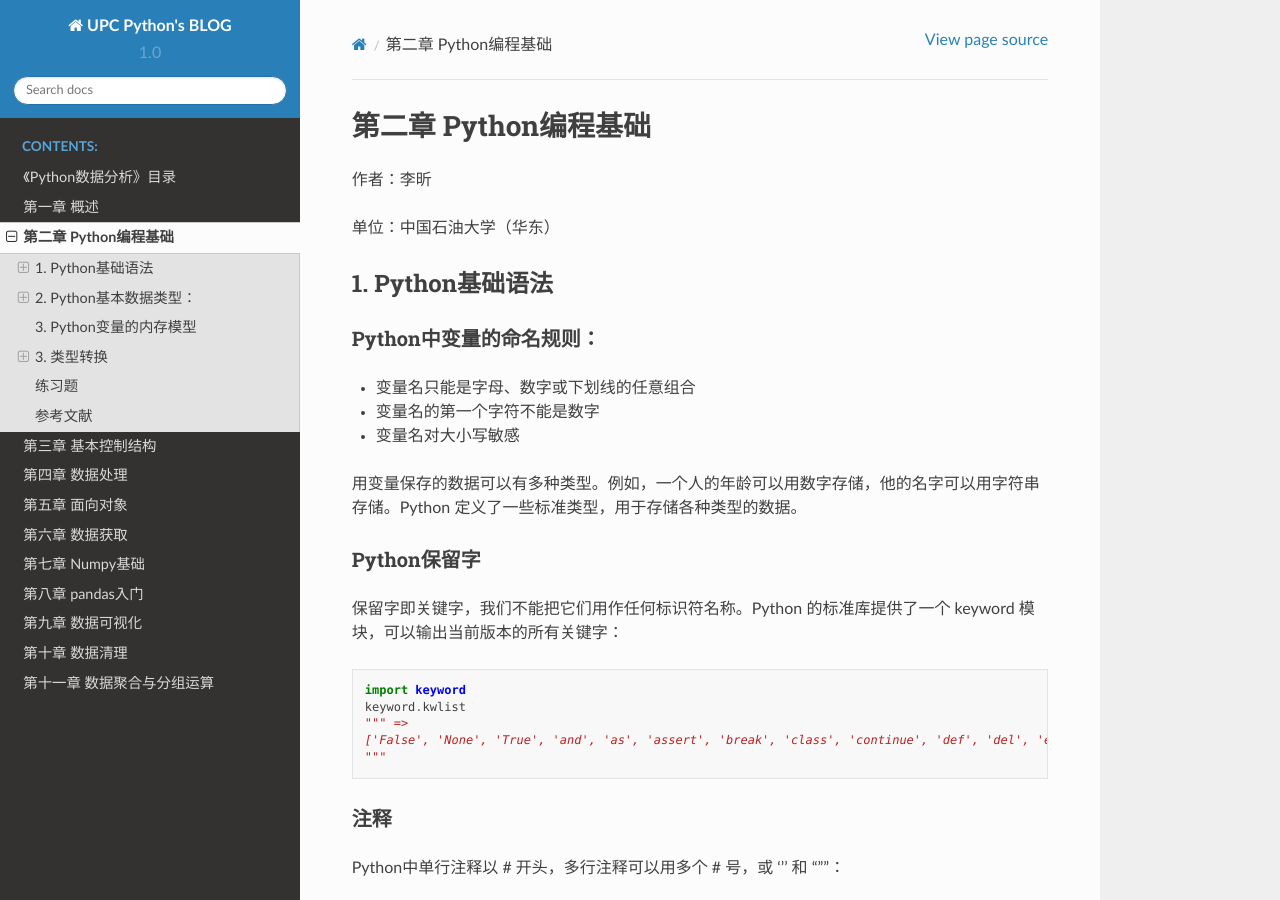
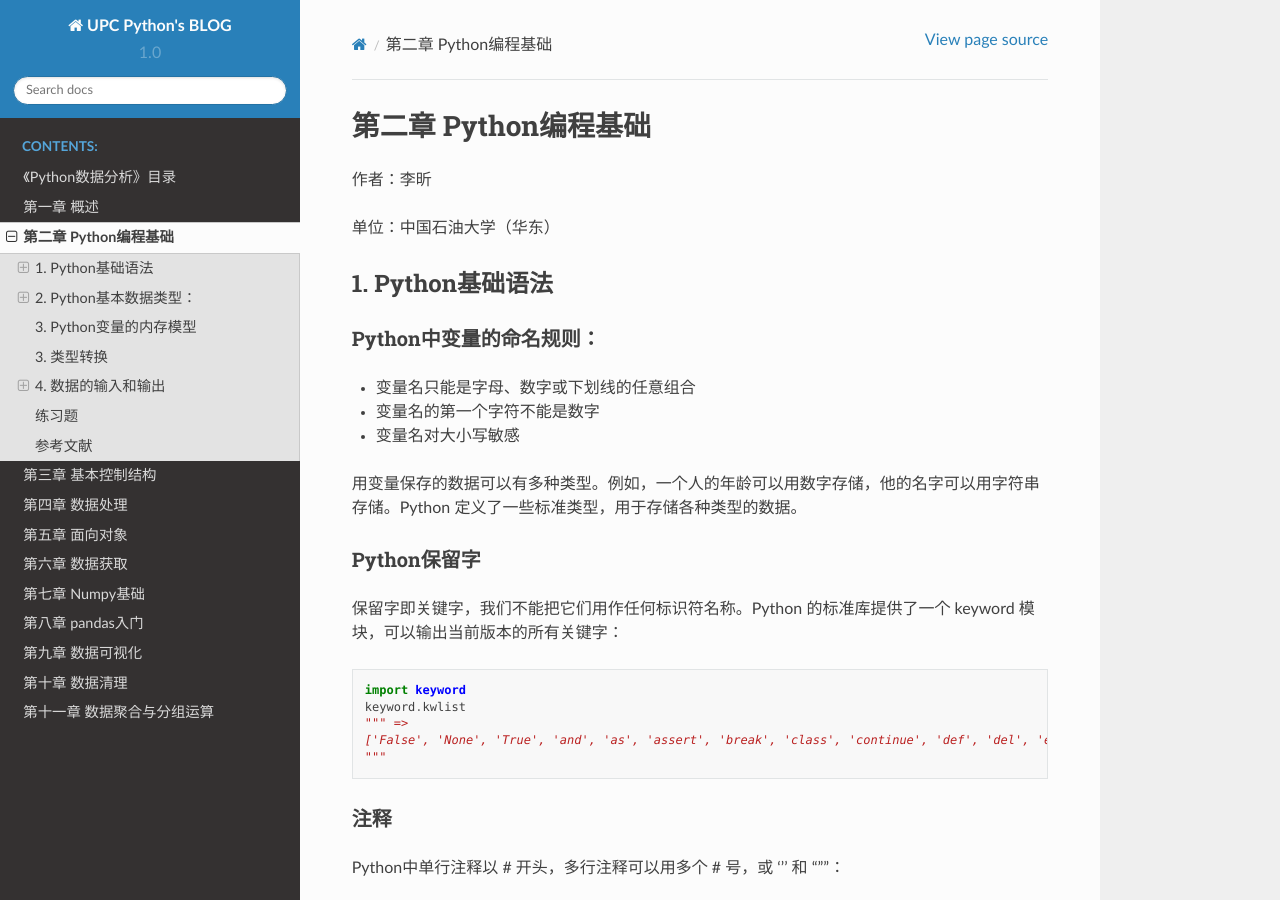
Before and after one commit to cinger007/Python-Blog, a Sphinx documentation site: the page built from source/02basic.md, in a window 1280 px wide and 900 px high. Built offline with Sphinx 7.4.7 and the Read the Docs theme 2.0.0, drawn with Linux system fonts in a browser that asks for light colours.

Commit message:
a little changes

```diff
--- a/source/02basic.md
+++ b/source/02basic.md
@@ -338,7 +338,7 @@
 | [hex(x)](https://www.runoob.com/python3/python-func-hex.html) | 将一个整数转换为一个十六进制字符串                  |
 | [oct(x)](https://www.runoob.com/python3/python-func-oct.html) | 将一个整数转换为一个八进制字符串                    |
 
-### 4. 数据的输入和输出
+## 4. 数据的输入和输出
 
 ### 输入
 
```
